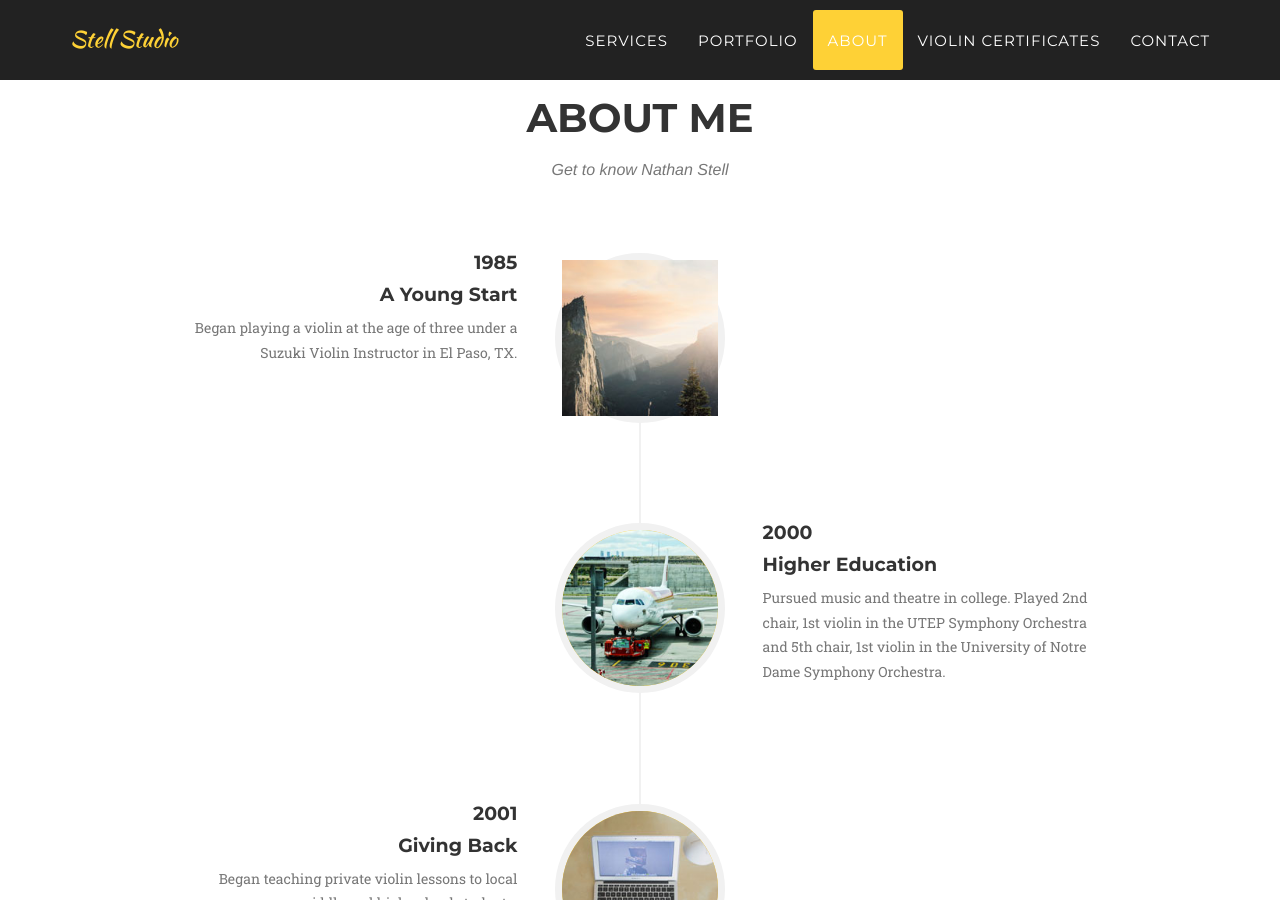
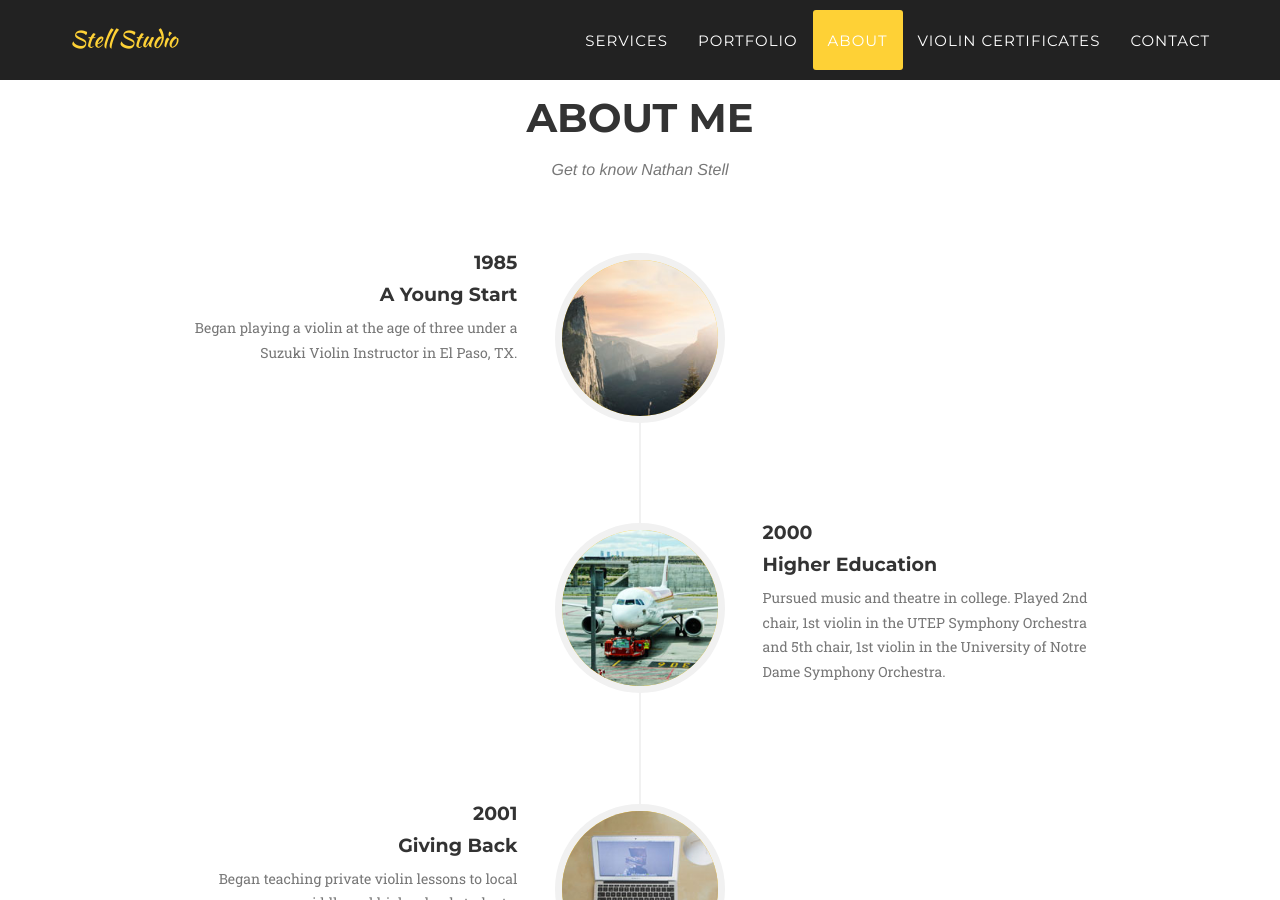
Before and after one commit to stellstudio/stellstudio.github.io, a Jekyll site: the page built from index.html, in a window 1280 px wide and 900 px high, scrolled down 2835 px. Built offline with Jekyll 4.4.1, drawn with Linux system fonts in a browser that asks for light colours; some web fonts are replaced.

Commit message:
test back to circle

```diff
--- a/_includes/about.html
+++ b/_includes/about.html
@@ -12,7 +12,7 @@
                     <ul class="timeline">
                         <li>
                             <div class="timeline-image">
-                                <img class="img-square img-responsive" src="img/about/1.jpg" alt="">
+                                <img class="img-circle img-responsive" src="img/about/1.jpg" alt="">
                             </div>
                             <div class="timeline-panel">
                                 <div class="timeline-heading">
```
